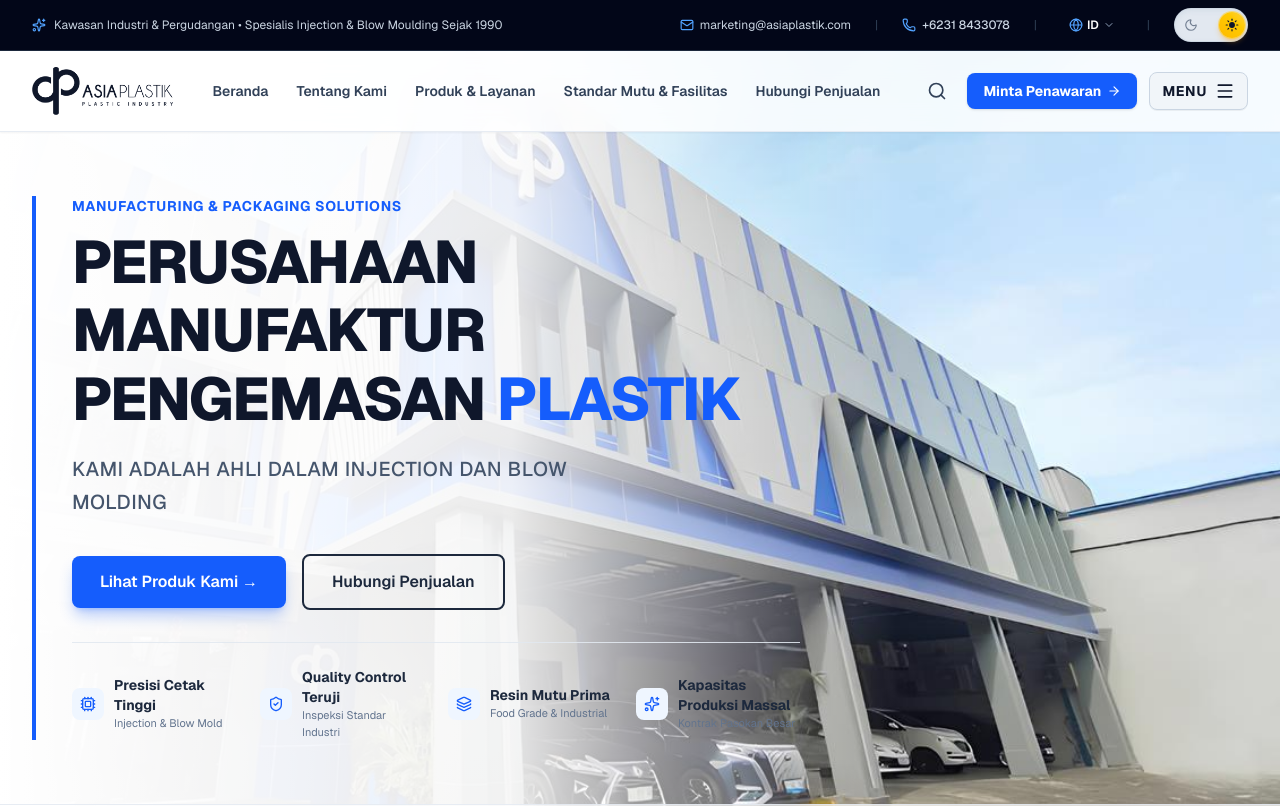
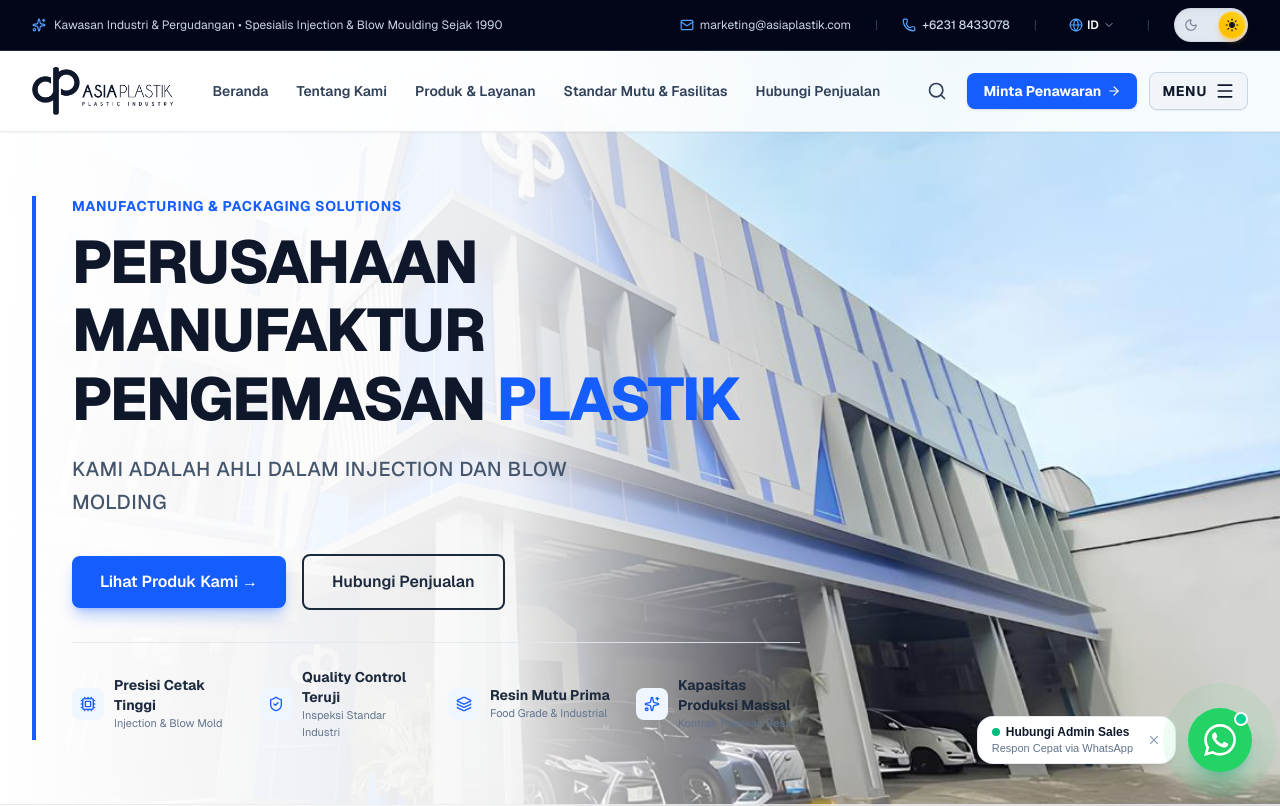
Before and after one commit to kevinamay/Redesign-Development-Website-Perusahaan, a Next.js app: page / in a window 1280 px wide. Shown: the top 806 px of the page. Built offline with nearby package versions, Linux system fonts and the light colour scheme.

Commit message:
feat(contact): add floating WhatsApp button with template message and direct admin connection

```diff
--- a/src/app/layout.tsx
+++ b/src/app/layout.tsx
@@ -18,6 +18,8 @@
     "CV. Asia Plastik adalah produsen manufaktur produk plastik terkemuka: Injection Molding, Blow Molding, dan Kemasan Industri berkualitas tinggi & presisi.",
 };
 
+import WhatsAppFloating from "@/components/WhatsAppFloating";
+
 export default function RootLayout({
   children,
 }: {
@@ -31,7 +33,7 @@
     >
       <body
         suppressHydrationWarning
-        className="min-h-full flex flex-col bg-slate-50 dark:bg-slate-950 text-slate-900 dark:text-slate-100 transition-colors duration-300"
+        className="min-h-full flex flex-col bg-slate-50 dark:bg-slate-950 text-slate-900 dark:text-slate-100 transition-colors duration-300 relative"
       >
         <script
           id="theme-initializer"
@@ -59,6 +61,8 @@
           }}
         />
         {children}
+        {/* Floating WhatsApp Action Button */}
+        <WhatsAppFloating />
       </body>
     </html>
   );
--- /dev/null
+++ b/src/components/WhatsAppFloating.tsx
@@ -0,0 +1,96 @@
+"use client";
+
+import React, { useState } from "react";
+import { X } from "lucide-react";
+import { useLanguage } from "@/data/translations";
+
+export default function WhatsAppFloating() {
+  const { lang } = useLanguage();
+  const [showTooltip, setShowTooltip] = useState(true);
+
+  // Phone number specified by the user
+  const rawPhone = "082244109503";
+  // Convert 08... to international format 628...
+  const waPhone = rawPhone.replace(/^0/, "62");
+
+  // Message template matching the user's specification & screenshot
+  const messages = {
+    id: "Halo, Saya menemukan website asiaplastik.com. Saya ingin bertanya produk Anda",
+    en: "Hello, I found your website asiaplastik.com. I would like to inquire about your products",
+    zh: "Halo, Saya menemukan website asiaplastik.com. Saya ingin bertanya produk Anda", // Keep consistent or bilingual
+  };
+
+  const selectedMessage = messages[lang] || messages.id;
+  const waUrl = `https://wa.me/${waPhone}?text=${encodeURIComponent(selectedMessage)}`;
+
+  const tooltips = {
+    id: {
+      title: "Hubungi Admin Sales",
+      subtitle: "Respon Cepat via WhatsApp",
+    },
+    en: {
+      title: "Chat with Sales Admin",
+      subtitle: "Fast response via WhatsApp",
+    },
+    zh: {
+      title: "联系销售客服",
+      subtitle: "WhatsApp 在线快速响应",
+    },
+  };
+
+  const t = tooltips[lang] || tooltips.id;
+
+  return (
+    <aside
+      aria-label="Bantuan WhatsApp"
+      className="fixed bottom-5 right-5 sm:bottom-7 sm:right-7 z-50 flex items-center gap-3 select-none"
+    >
+      {/* Floating Info Pill / Tooltip (can be dismissed or auto-hidden) */}
+      {showTooltip && (
+        <div className="hidden md:flex items-center gap-2.5 bg-white dark:bg-slate-900 border border-slate-200/80 dark:border-slate-800 shadow-xl rounded-2xl py-2 px-3.5 pr-2.5 text-slate-800 dark:text-slate-100 animate-fade-in transition-all">
+          <div className="text-left">
+            <p className="text-xs font-bold leading-tight text-slate-900 dark:text-white flex items-center gap-1.5">
+              <span className="w-2 h-2 rounded-full bg-emerald-500 animate-pulse" />
+              <span>{t.title}</span>
+            </p>
+            <p className="text-[11px] text-slate-500 dark:text-slate-400 leading-tight mt-0.5">
+              {t.subtitle}
+            </p>
+          </div>
+          <button
+            type="button"
+            onClick={() => setShowTooltip(false)}
+            className="p-1 text-slate-400 hover:text-slate-600 dark:hover:text-slate-200 rounded-full hover:bg-slate-100 dark:hover:bg-slate-800 transition-colors cursor-pointer"
+            aria-label="Tutup info"
+          >
+            <X className="w-3.5 h-3.5" />
+          </button>
+        </div>
+      )}
+
+      {/* Main WhatsApp Floating Action Button */}
+      <a
+        href={waUrl}
+        target="_blank"
+        rel="noopener noreferrer"
+        aria-label="Hubungi Admin CV Asia Plastik via WhatsApp"
+        className="group relative flex items-center justify-center w-14 h-14 sm:w-16 sm:h-16 rounded-full bg-[#25D366] hover:bg-[#20ba59] text-white shadow-xl hover:shadow-2xl shadow-emerald-600/30 transition-all duration-300 hover:scale-108 active:scale-95 cursor-pointer focus:outline-hidden focus:ring-4 focus:ring-emerald-400/40"
+      >
+        {/* Subtle Wave Ping Animation */}
+        <span className="absolute inset-0 rounded-full bg-[#25D366] opacity-35 animate-ping pointer-events-none" />
+
+        {/* WhatsApp Official Logo SVG */}
+        <svg
+          className="relative z-10 w-7 h-7 sm:w-8 sm:h-8 fill-current drop-shadow-xs transition-transform duration-300 group-hover:scale-110"
+          viewBox="0 0 24 24"
+          xmlns="http://www.w3.org/2000/svg"
+        >
+          <path d="M17.472 14.382c-.297-.149-1.758-.867-2.03-.967-.273-.099-.471-.148-.67.15-.197.297-.767.966-.94 1.164-.173.199-.347.223-.644.075-.297-.15-1.255-.463-2.39-1.475-.883-.788-1.48-1.761-1.653-2.059-.173-.297-.018-.458.13-.606.134-.133.298-.347.446-.52.149-.174.198-.298.298-.497.099-.198.05-.371-.025-.52-.075-.149-.669-1.612-.916-2.207-.242-.579-.487-.5-.669-.51-.173-.008-.371-.01-.57-.01-.198 0-.52.074-.792.372-.272.297-1.04 1.016-1.04 2.479 0 1.462 1.065 2.875 1.213 3.074.149.198 2.096 3.2 5.077 4.487.709.306 1.262.489 1.694.625.712.227 1.36.195 1.871.118.571-.085 1.758-.719 2.006-1.413.248-.694.248-1.289.173-1.413-.074-.124-.272-.198-.57-.347m-5.421 7.403h-.004a9.87 9.87 0 01-5.031-1.378l-.361-.214-3.741.982.998-3.648-.235-.374a9.86 9.86 0 01-1.51-5.26c.001-5.45 4.436-9.884 9.888-9.884 2.64 0 5.122 1.03 6.988 2.898a9.825 9.825 0 012.893 6.994c-.003 5.45-4.437 9.884-9.885 9.884m8.413-18.297A11.815 11.815 0 0012.05 0C5.495 0 .16 5.335.157 11.892c0 2.096.547 4.142 1.588 5.945L.057 24l6.305-1.654a11.882 11.882 0 005.683 1.448h.005c6.554 0 11.89-5.335 11.893-11.893a11.821 11.821 0 00-3.48-8.413Z" />
+        </svg>
+
+        {/* Online Status Dot */}
+        <span className="absolute top-1 right-1 w-3.5 h-3.5 bg-emerald-400 border-2 border-white dark:border-slate-900 rounded-full shadow-xs" />
+      </a>
+    </aside>
+  );
+}
```
